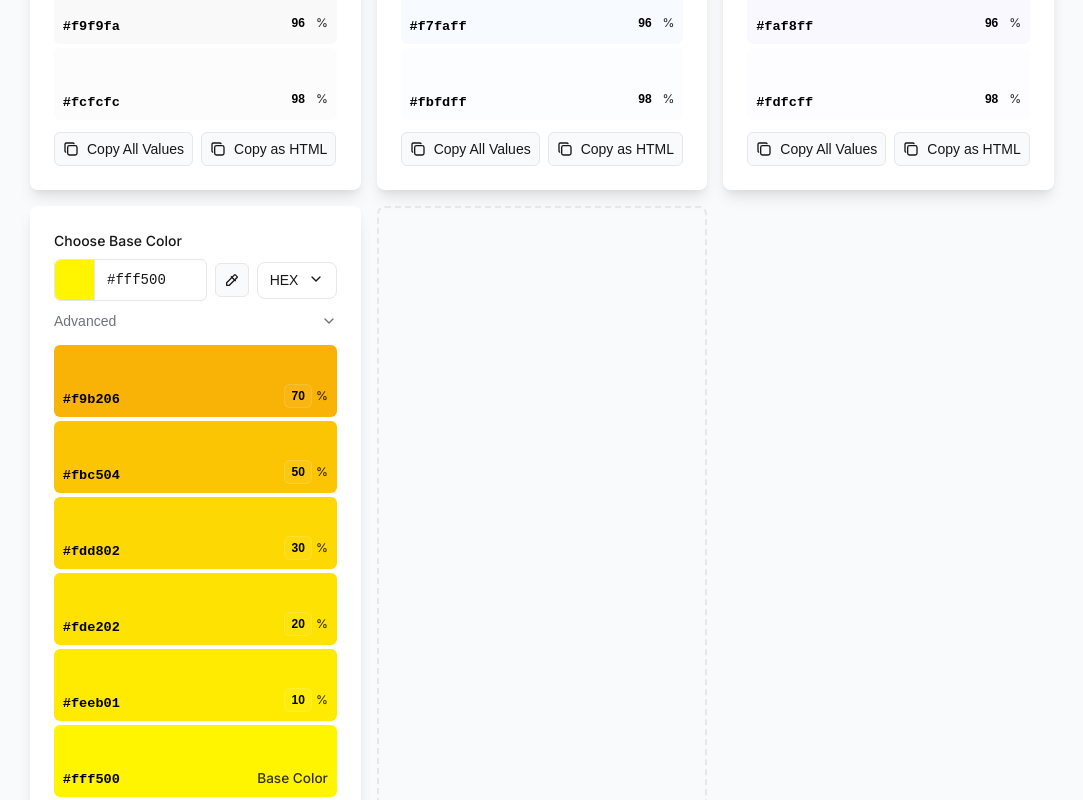
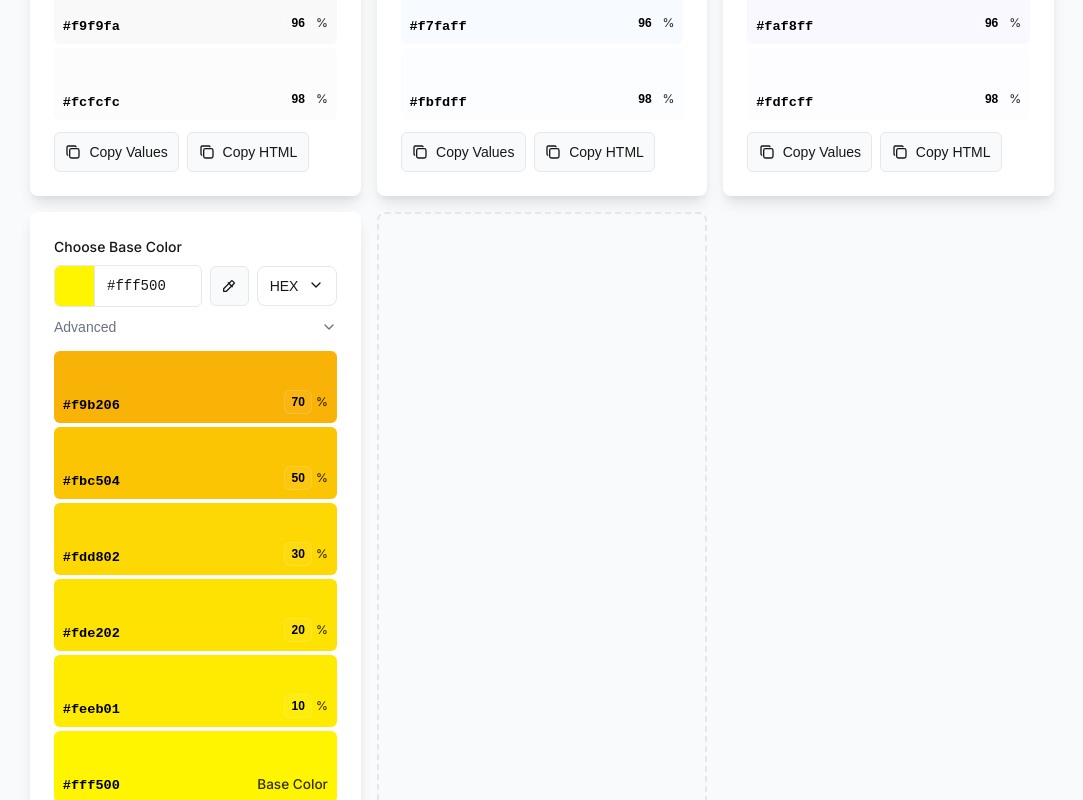
Before and after one commit to angiehemans/color-palette-generator, a Next.js app: page / in a window 1280 px wide. Shown: the part 1340-2140 px from the top of the page, without its empty margins (98-1181 px from the left). Built offline with nearby package versions, Linux system fonts and the light colour scheme.

Commit message:
fixed button alignment

```diff
--- a/src/app/components/ColorPaletteGenerator.tsx
+++ b/src/app/components/ColorPaletteGenerator.tsx
@@ -482,7 +482,7 @@ export default function ColorPaletteGenerator({ defaultColor, lightColor: initia
           title="Copy all values as array"
         >
           <IconCopy size={16} />
-          <span style={{ marginLeft: '0.5rem' }}>Copy All Values</span>
+          <span style={{ marginLeft: '0.5rem' }}>Copy Values</span>
         </button>
         <button
           onClick={copyAsHTML}
@@ -490,7 +490,7 @@ export default function ColorPaletteGenerator({ defaultColor, lightColor: initia
           title="Copy as HTML with inline styles"
         >
           <IconCopy size={16} />
-          <span style={{ marginLeft: '0.5rem' }}>Copy as HTML</span>
+          <span style={{ marginLeft: '0.5rem' }}>Copy HTML</span>
         </button>
       </div>
 
--- a/src/app/globals.css
+++ b/src/app/globals.css
@@ -139,14 +139,16 @@ body {
   font-family: monospace;
   font-size: 0.875rem;
   width: 100%;
+  height: 2.5rem;
   outline: none;
   background: var(--input-bg);
   color: var(--foreground);
   transition: all 0.2s ease;
+  box-sizing: border-box;
 }
 
 .button {
-  padding: 0.5rem 0.5rem;
+  padding: 0;
   border: 1px solid var(--border-color);
   border-radius: 0.375rem;
   font-size: 0.875rem;
@@ -157,7 +159,10 @@ body {
   display: inline-flex;
   align-items: center;
   justify-content: center;
+  /* width: 2.5rem; */
+  height: 2.5rem;
   flex-shrink: 0;
+  padding: 0 0.65rem;
 }
 
 .button:hover {
@@ -208,8 +213,10 @@ body {
   outline: none;
   transition: all 0.2s ease;
   min-width: 5rem;
+  height: 2.5rem;
   gap: 0.5rem;
   flex-shrink: 0;
+  box-sizing: border-box;
 }
 
 .radix-select-trigger:hover {
```
